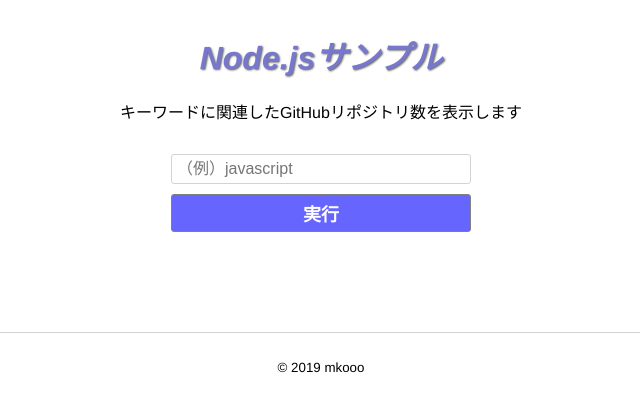
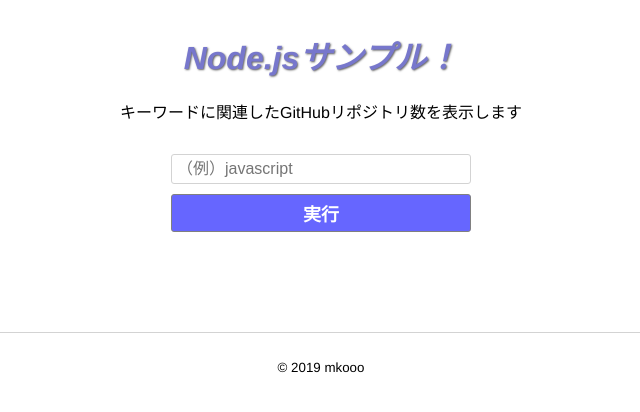
Before and after one commit to mkooo/node-sample, a website: page views/index.html in a window 1280 px wide. Shown: the whole page, without its empty margins (319-959 px from the left). Drawn offline with Linux system fonts and the light colour scheme.

Commit message:
h1 text changed

```diff
--- a/views/index.html
+++ b/views/index.html
@@ -1,7 +1,7 @@
 <!DOCTYPE html>
 <html lang="ja">
   <head>
-    <title>Node.js サンプル</title>
+    <title>Node.jsサンプル!</title>
     <meta charset="utf-8">
     <meta http-equiv="X-UA-Compatible" content="IE=edge">
     <meta name="viewport" content="width=device-width, initial-scale=1">
@@ -10,7 +10,7 @@
   </head>
   <body>
     <header>
-      <h1>Node.jsサンプル</h1>
+      <h1>Node.jsサンプル！</h1>
     </header>
 
     <main>
```
